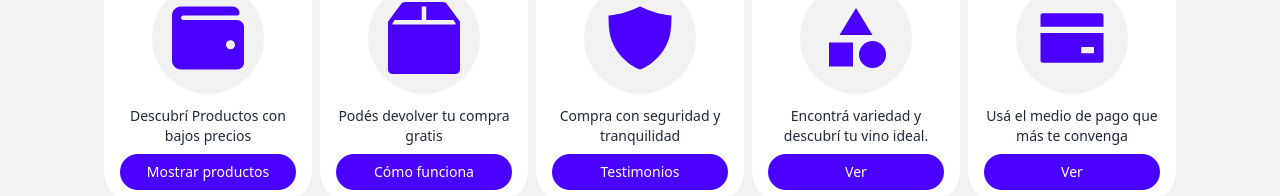
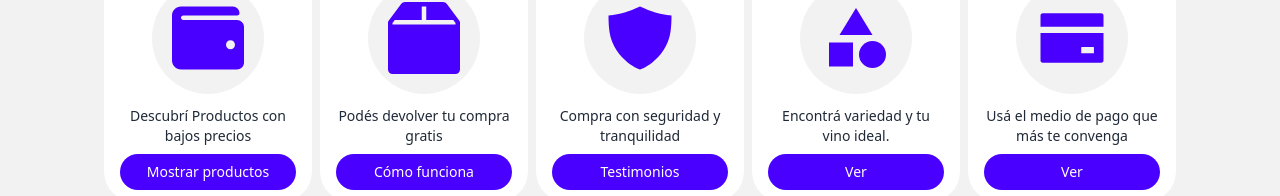
Before and after one commit to bruno10-0/EspacioBaco-Frontend, a React (Vite) app: page / in a window 1280 px wide. Shown: the part 478-674 px from the top of the page. Built offline with nearby package versions, Linux system fonts and the light colour scheme.

Commit message:
feat: :lipstick: pequenio cambio a el carusel de cards, ajuste de texto

```diff
--- a/src/components/siliderMobile/siliderMobile.jsx
+++ b/src/components/siliderMobile/siliderMobile.jsx
@@ -51,7 +51,7 @@ export const SiliderMobile = () => {
                         <div className="absolute bg-base-200 w-28 h-28 rounded-full"></div>
                         <MdCategory className="w-full h-full text-primary z-10"></MdCategory>
                     </div>
-                    <h2 className="text-center my-2 text-sm">Encontrá variedad y descubrí tu vino ideal.</h2>
+                    <h2 className="text-center my-2 text-sm">Encontrá variedad y tu vino ideal.</h2>
                     <button className="w-full text-sm p-2 bg-primary text-base-100 rounded-badge">
                         Ver
                     </button>
```
